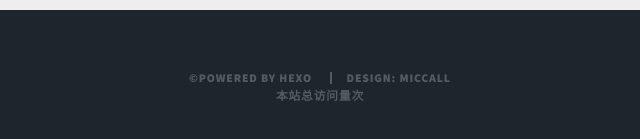
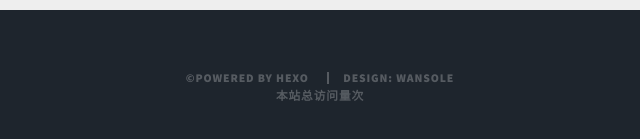
Before and after one commit to wansole/wansole.github.io, a plain HTML site: page 2020/03/22/hello-world/index.html in a window 1280 px wide. Shown: the part 1805-1944 px from the top of the page, 320-960 px from the left. Drawn offline with nearby package versions, Linux system fonts and the light colour scheme; some packages are replaced by stand-ins of ours; a script that the page names is missing.

Commit message:
Site updated: 2020-03-24 17:27:04

```diff
--- a/2020/03/22/hello-world/index.html
+++ b/2020/03/22/hello-world/index.html
@@ -262,7 +262,7 @@ $('.btn_click_load').click(function() {
                 <div id="copyright">
             <ul>
                 <li>&copy;Powered By <a href="https://hexo.io/zh-cn/" target="_blank" rel="noopener" style="border-bottom: none;">hexo</a></li>
-                <li>Design: <a href="http://miccall.tech " target="_blank" rel="noopener" style="border-bottom: none;">miccall</a></li>
+                <li>Design: <a href="https://wansole.github.io/ " target="_blank" rel="noopener" style="border-bottom: none;">wansole</a></li>
             </ul>
 
                 <span id="busuanzi_container_site_pv">本站总访问量<span id="busuanzi_value_site_pv"></span>次</span>
```
Also changed, not shown: 2020/03/23/我第一个创建的博客页面测试/index.html (+1 -1 lines), 2020/03/24/摄影学习路径规划/index.html (+1 -1 lines), archives/2020/03/index.html (+1 -1 lines), archives/2020/index.html (+1 -1 lines), archives/index.html (+1 -1 lines), categories/学习/index.html (+1 -1 lines), index.html (+1 -1 lines).
